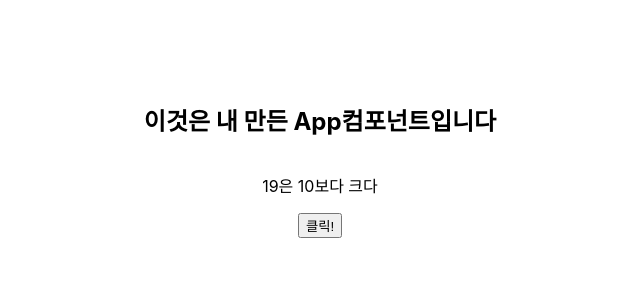
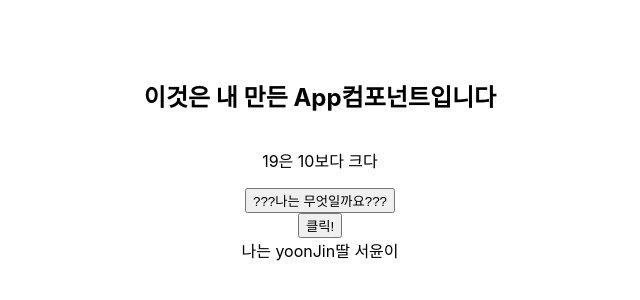
Before and after one commit to heyimcsy/enter-react, a React (Create React App) app: page / in a window 1280 px wide. Shown: the part 240-540 px from the top of the page, without its empty margins (320-960 px from the left). Built offline with nearby package versions, Linux system fonts and the light colour scheme.

Commit message:
자식 컴포넌트 분리

```diff
--- a/src/App.jsx
+++ b/src/App.jsx
@@ -1,6 +1,11 @@
 import React from 'react'
 import Child from './components/Child'
+import Son from './components/Son'
 
+function Mother() {
+  const name = 'yoonJin'
+  return <Son motherName={name} />
+}
 function App() {
   // <---- 자바스크립트 영역 ---->
   const num = 19
@@ -18,7 +23,15 @@ function App() {
       {/* 이곳에 퀴즈를 위한 html 코드를 작성해 주세요 */}
       <h2>이것은 내 만든 App컴포넌트입니다</h2>
       <p>{num > 10 ? num + '은 10보다 크다' : num + '은 10보다 작다'}</p>
+      <button
+        onClick={() => {
+          alert(num > 10 ? num + '은 10보다 크다' : num + '은 10보다 작다')
+        }}
+      >
+        ???나는 무엇일까요???
+      </button>
       <Child />
+      <Mother />
     </div>
   )
 }
--- a/src/components/Child.jsx
+++ b/src/components/Child.jsx
@@ -1,10 +1,8 @@
 function Child() {
-
   return (
     <button
       onClick={() => {
         alert('나는 child.jsx에서 왔습니다! 그런데 import 빼줬어잉~❤️')
-
       }}
     >
       클릭!
--- /dev/null
+++ b/src/components/Son.jsx
@@ -0,0 +1,5 @@
+function Son(happy) {
+  return <div>나는 {happy.motherName}딸 서윤이</div>
+}
+
+export default Son
```
